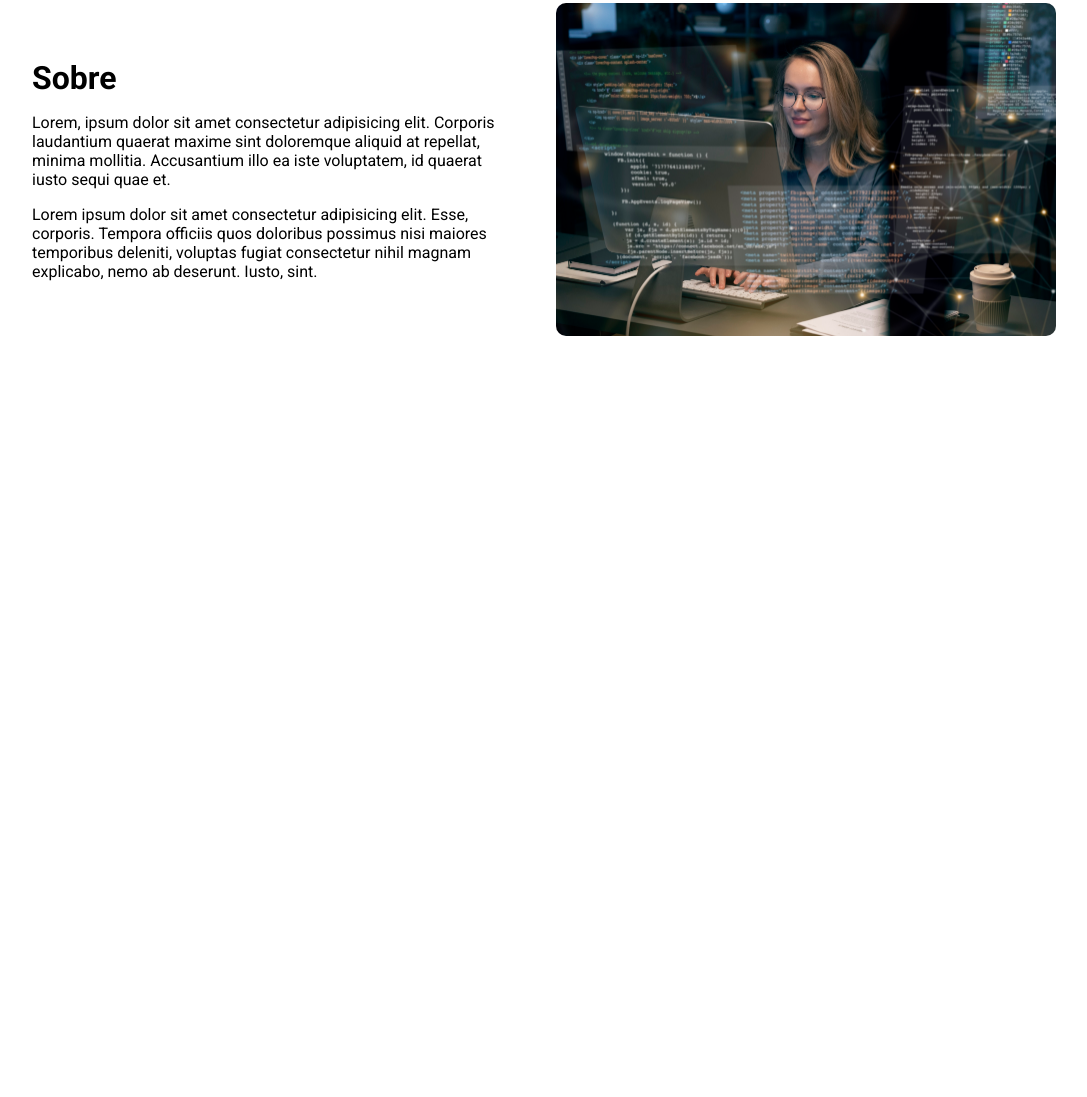
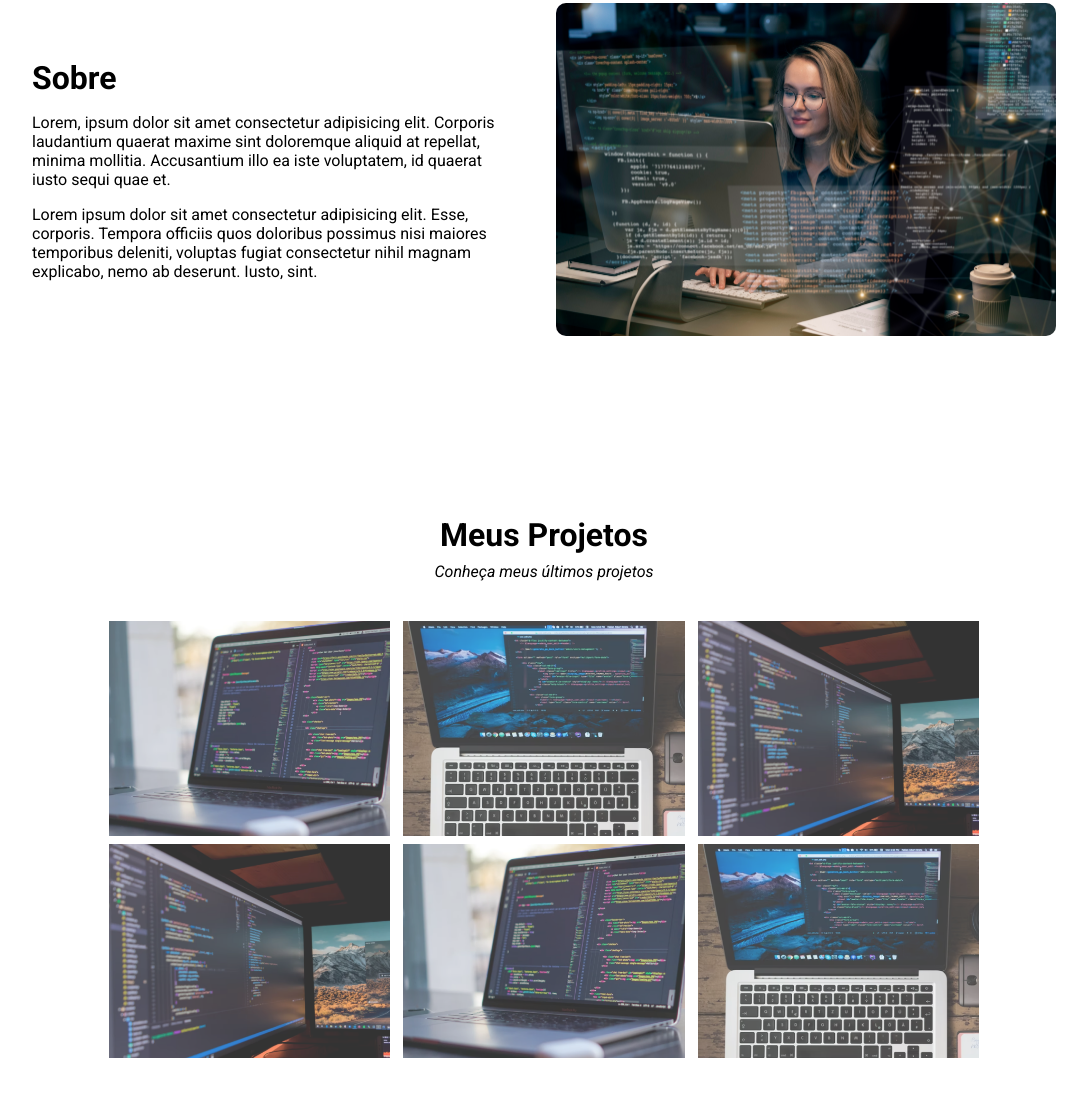
Before and after one commit to emillymoitinho/sujeito_programador, a plain HTML site: page projeto_portfolio/index.html in a window 1280 px wide. Shown: the part 877-1974 px from the top of the page, without its empty margins (96-1183 px from the left). Before the commit the page ends 1293 px from the top, so only its background shows below. Drawn offline with Linux system fonts and the light colour scheme.

Commit message:
create section "Meus projetos"

```diff
--- a/projeto_portfolio/index.html
+++ b/projeto_portfolio/index.html
@@ -49,6 +49,23 @@
         <img src="img/perfil.jpg" alt="Mulher programando">
     </section> <!-- about -->
 
+    <!-- Inicio Projetos -->
+    <section class="projects">
+        <h2>Meus Projetos</h2>
+        <p>Conheça meus últimos projetos</p>
+        <div class="projects_list">
+            <img src="img/projeto1.png" alt="Foto do projeto 1">
+            <img src="img/projeto2.png" alt="Foto do projeto 2">
+            <img src="img/projeto3.png" alt="Foto do projeto 3">
+        </div> <!-- projects_list -->
+
+        <div class="projects_list">
+            <img src="img/projeto3.png" alt="Foto do projeto 3">
+            <img src="img/projeto1.png" alt="Foto do projeto 1">
+            <img src="img/projeto2.png" alt="Foto do projeto 2">
+        </div> <!-- projects_list -->
+    </section> <!-- projects -->
+
 
 </body>
 
--- a/projeto_portfolio/style.css
+++ b/projeto_portfolio/style.css
@@ -11,11 +11,14 @@ body {
 
 /* Inicio Header */
 .nav {
+    position: static;
+    top: 0;
     width: 100%;
     height: 80px;
     display: flex;
     justify-content: flex-end;
     background-color: #181818;
+    z-index: 9;
 
     .nav_list {
         display: flex;
@@ -109,3 +112,44 @@ body {
     }
 
 }
+
+/* Inicio Projetos */
+.projects {
+    width: 100%;
+    display: flex;
+    flex-direction: column;
+    align-items: center;
+    justify-content: center;
+    padding: 80px 0px;
+
+    h2 {
+        font-size: 32px;
+        margin: 20px 0 8px 0;
+    }
+
+    p {
+        margin-bottom: 40px;
+        font-style: italic;
+    }
+
+    .projects_list {
+        width: 100%;
+        margin-bottom: 8px;
+        display: flex;
+        align-items: center;
+        justify-content: center;
+
+        img {
+            width: 22%;
+            margin-left: 0.5%;
+            margin-right: 0.5%;
+            opacity: 0.8;
+            transition: .3s ease-in-out;
+            cursor: pointer;
+        }
+
+        img:hover {
+            opacity: 1;
+        }
+    }
+}
```
Also changed, not shown: projeto_portfolio/img/projeto1.png (added), projeto_portfolio/img/projeto2.png (added), projeto_portfolio/img/projeto3.png (added).
